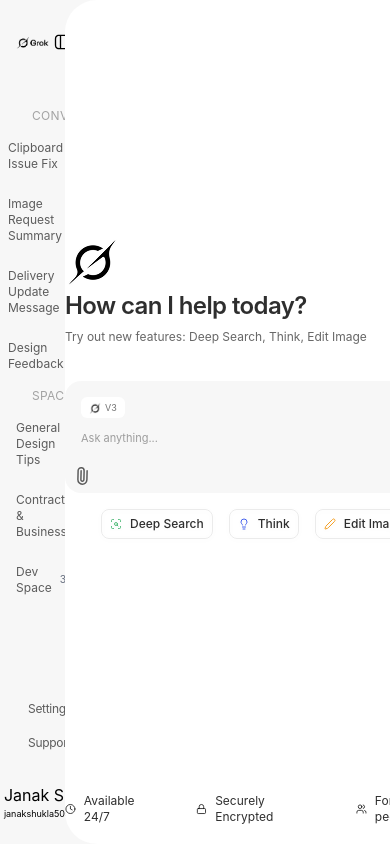
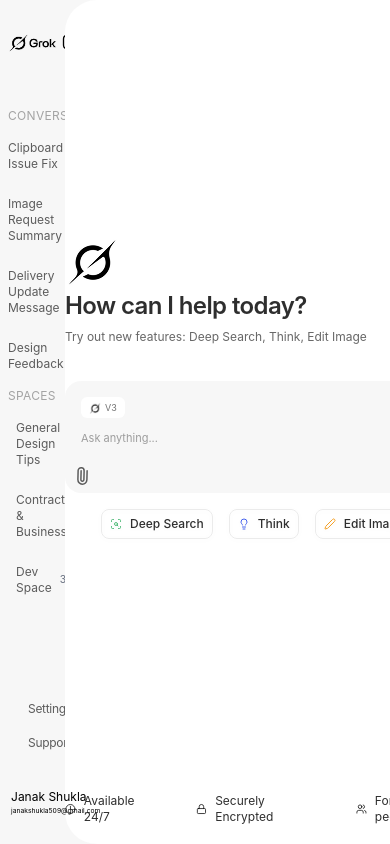
Before and after one commit to janakshukla/Dayui, a React (Vite) app: page /day4 in a window 390 px wide. Shown: the top 844 px of the page. Built offline with nearby package versions, Linux system fonts and the light colour scheme.

Commit message:
fix: adjust layout and styling for improved responsiveness and consistency across components

```diff
--- a/src/Pages/Day4.tsx
+++ b/src/Pages/Day4.tsx
@@ -3,7 +3,7 @@
 
 const Day4 = () => {
   return (
-    <div className="flex bg-[#f7f7f7] h-screen">
+    <div className="flex bg-[#f7f7f7] h-screen ">
         <SideBar/>
         <MainPart/>
     </div>
--- a/src/components/day4/MainPart.tsx
+++ b/src/components/day4/MainPart.tsx
@@ -1,44 +1,58 @@
 import Logo from "../../assets/day4/Logo.png";
 import Input from "./Input";
-import  {LucideScanSearch,Lightbulb,PenIcon,Clock,Lock,Users} from "lucide-react";
+import {
+  LucideScanSearch,
+  Lightbulb,
+  PenIcon,
+  Clock,
+  Lock,
+  Users,
+} from "lucide-react";
 
 const MainPart = () => {
   return (
-    <div className='h-full w-full  bg-white rounded-4xl ' >
-        <div className=" flex justify-center items-center h-11/12"  >
-           <div className="font-inter" >
+    <div className="h-full w-full  bg-white rounded-4xl ">
+      <div className=" flex justify-center items-center h-11/12">
+        <div className="font-inter">
           <img src={Logo} alt="LOGO" />
-            <h1 className="font-semibold text-2xl tracking-tight leading-relaxed text-black/82 " >How can I help today?</h1>
-            <p className=" text-xs  leading-loose text-black/60 " >Try out new features: Deep Search, Think, Edit Image</p>
-            <Input/>
-            <div className="font-inter font-medium mt-4 flex gap-4 items-center justify-center-safe text-xs text-black/82 leading-[11px]" >
-                <div className="border flex gap-2 border-[#EBEBEB] p-2 rounded-lg drop-shadow-sm drop-shadow-[#0A0D14]/3  " ><LucideScanSearch size={12} color="#51BB7A" /> Deep Search</div>
-                <div className="border flex gap-2  border-[#EBEBEB] p-2 rounded-lg drop-shadow-sm drop-shadow-[#0A0D14]/3  " > <Lightbulb size={12} color="#4662EC" /> Think</div>
-                <div className="border flex gap-2  border-[#EBEBEB] p-2 rounded-lg drop-shadow-sm drop-shadow-[#0A0D14]/3  " ><PenIcon size={12} color="#F49F23" />Edit Image</div>
+          <h1 className="font-semibold text-2xl tracking-tight leading-relaxed text-black/82 ">
+            How can I help today?
+          </h1>
+          <p className=" text-xs  leading-loose text-black/60 ">
+            Try out new features: Deep Search, Think, Edit Image
+          </p>
+          <Input />
+          <div className="font-inter font-medium mt-4 flex gap-4 items-center justify-center-safe text-xs text-black/82 leading-[11px]">
+            <div className="border flex gap-2 border-[#EBEBEB] p-2 rounded-lg drop-shadow-sm drop-shadow-[#0A0D14]/3  ">
+              <LucideScanSearch size={12} color="#51BB7A" /> Deep Search
+            </div>
+            <div className="border flex gap-2  border-[#EBEBEB] p-2 rounded-lg drop-shadow-sm drop-shadow-[#0A0D14]/3  ">
+              {" "}
+              <Lightbulb size={12} color="#4662EC" /> Think
+            </div>
+            <div className="border flex gap-2  border-[#EBEBEB] p-2 rounded-lg drop-shadow-sm drop-shadow-[#0A0D14]/3  ">
+              <PenIcon size={12} color="#F49F23" />
+              Edit Image
             </div>
           </div>
         </div>
-        <div className="flex justify-center gap-10 items-center-safe h-1/12" >
+      </div>
+      <div className="flex justify-center gap-10 items-center-safe h-1/12">
         <div className="font-inter text-xs flex justify-center items-center gap-2 text-black/82 ">
           <Clock size={12} />
           Available 24/7
-
         </div>
         <div className="font-inter text-xs flex justify-center items-center gap-2 text-black/82 ">
           <Lock size={12} />
           Securely Encrypted
-
         </div>
         <div className="font-inter text-xs flex justify-center items-center gap-2 text-black/82 ">
           <Users size={12} />
           For the people
+        </div>
+      </div>
+    </div>
+  );
+};
 
-        </div>
-
-        </div>
-
-    </div>
-  )
-}
-
-export default MainPart
+export default MainPart;
--- a/src/components/day4/SideBar.tsx
+++ b/src/components/day4/SideBar.tsx
@@ -15,7 +15,7 @@
       <div
         className={`h-1/10 flex ${
           isopen ? "justify-between" : "justify-center"
-        } items-center px-4`}
+        } items-center px-2`}
       >
         <img
           className={` ${
--- a/src/components/day4/SideBarChat.tsx
+++ b/src/components/day4/SideBarChat.tsx
@@ -15,14 +15,14 @@
 
   return (
     <div
-      className={`h-8/10 flex pt-4 flex-col justify-between font-inter w-full ${
+      className={`min-h-8/10 flex pt-4 flex-col justify-between font-inter w-full ${
         isopen ? " " : "opacity-0"
       } `}
     >
       <div>
         {/* conversation */}
         <div>
-          <h3 className="flex px-8 items-center gap-3 text-xs text-[#A3A3A3] uppercase py-2 tracking-wide">
+          <h3 className="flex px-2 xl:px-10 items-center gap-3 text-xs text-[#A3A3A3] uppercase py-2 tracking-wide">
             Conversations{" "}
           </h3>
           <div className="flex flex-col gap-2 px-2 xl:px-10 ">
@@ -38,7 +38,7 @@
         </div>
         {/* spaces */}
         <div>
-          <h3 className="flex px-8 items-center gap-3 text-xs text-[#A3A3A3] uppercase py-2 tracking-wide">
+          <h3 className="flex px-2 xl:px-10 items-center gap-3 text-xs text-[#A3A3A3] uppercase py-2 tracking-wide">
             spaces{" "}
           </h3>
           <div className="flex flex-col gap-2 px-2 xl:px-10 ">
--- a/src/components/day4/SideBarFooter.tsx
+++ b/src/components/day4/SideBarFooter.tsx
@@ -4,8 +4,8 @@
 const SideBarFooter = ({ isopen }: { isopen: boolean }) => {
   return (
     <div
-      className={`h-1/10 flex justify-center items-center hover:bg-gray-300  font-inter w-full ${
-        isopen ? "xl:gap-6  " : ""
+      className={`h-1/10 flex justify-center items-center scale-75 xl:scale-100 hover:bg-gray-300  font-inter max-w-full ${
+        isopen ? "  " : ""
       } `}
     >
       <img className="scale-50" src={Avatar} alt="Avatar" />
```
Lines whose indentation alone changed are shown as unchanged.
